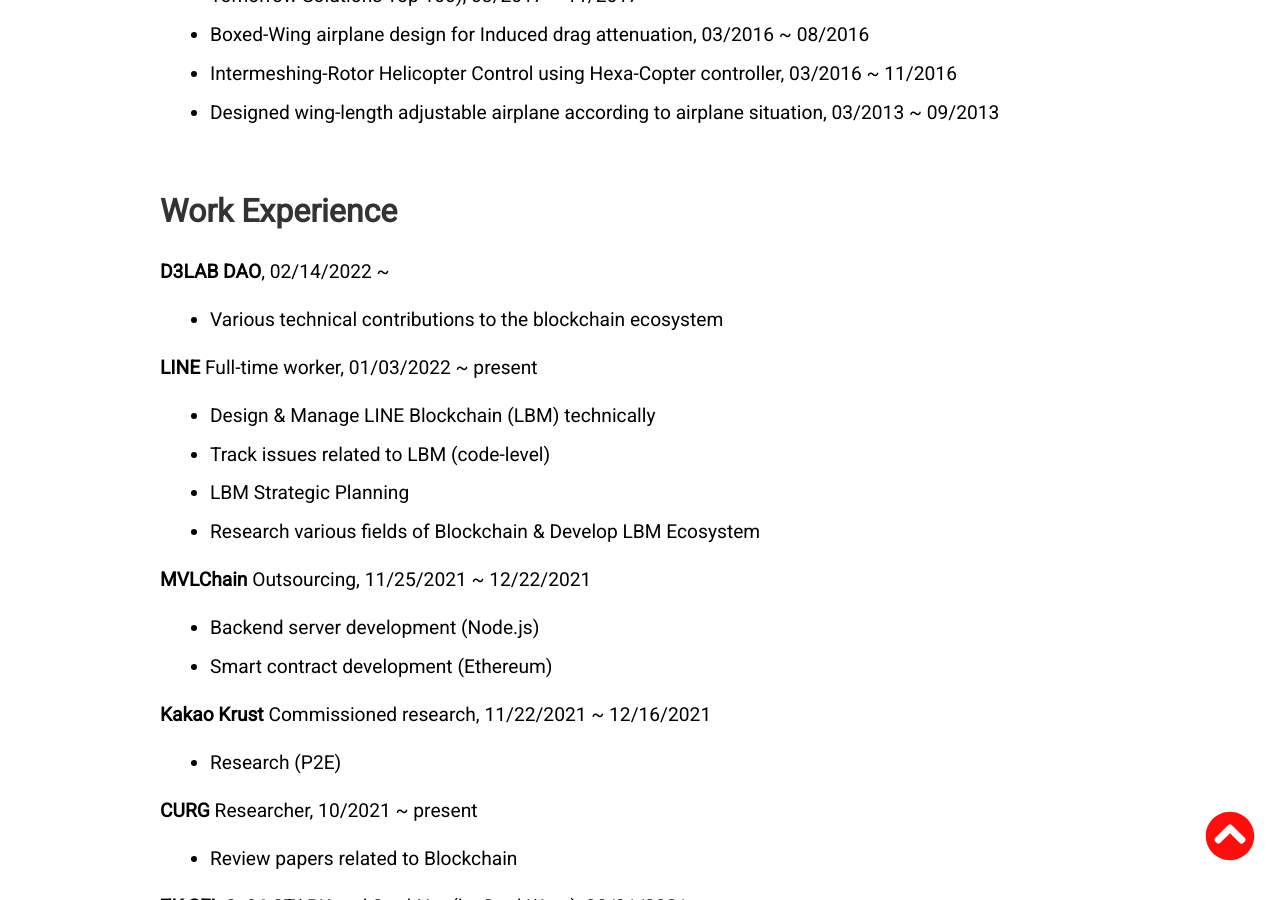
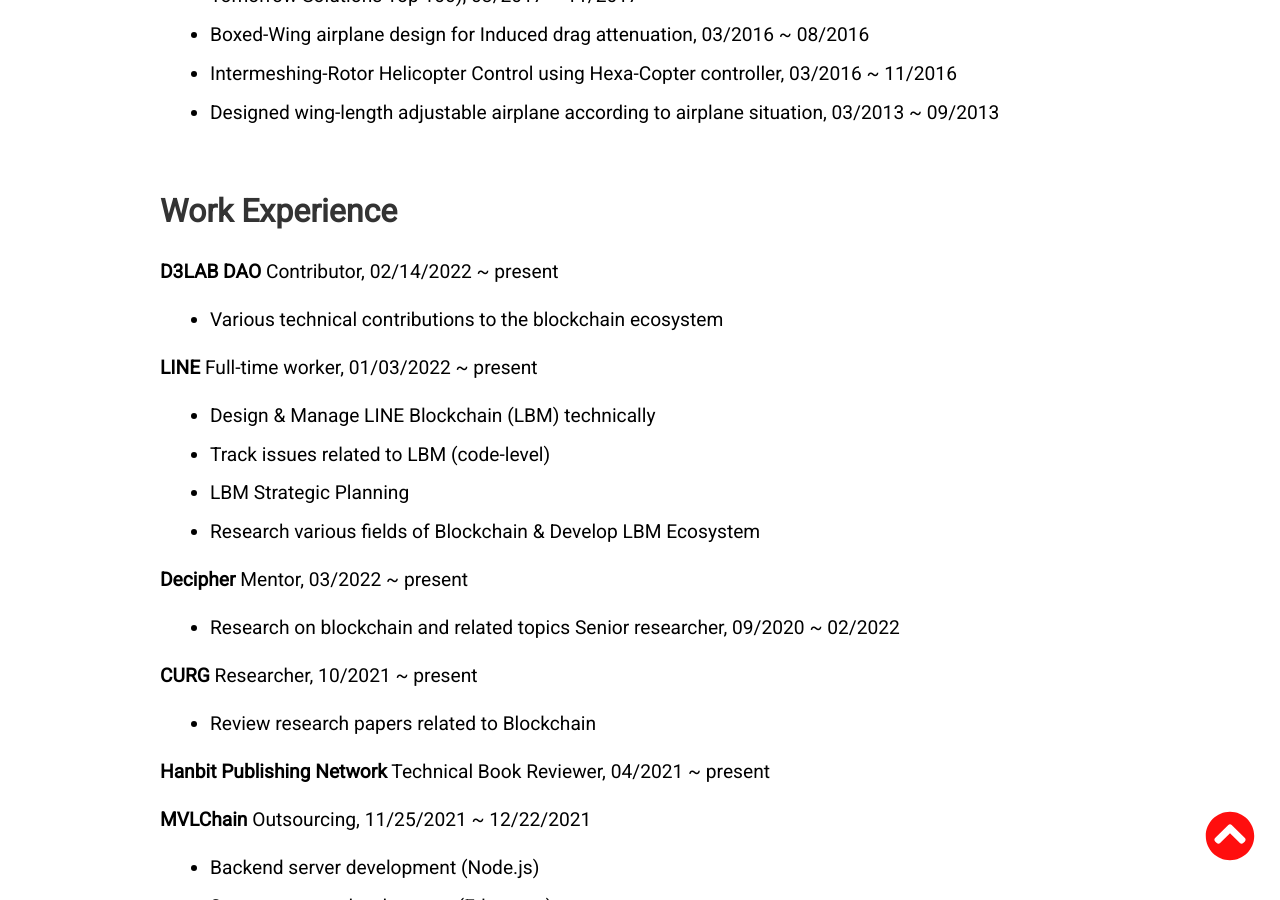
Before and after one commit to tkxkd0159/tkxkd0159.github.io, a Jekyll site: the page built from index.html, in a window 1280 px wide and 900 px high, scrolled down 3313 px. Built offline with Jekyll 4.4.1, drawn with Linux system fonts in a browser that asks for light colours; nearby versions of some CDN libraries; some of the changed text lies outside the part shown.

Commit message:
Update work experience

```diff
--- a/_includes/maincon.html
+++ b/_includes/maincon.html
@@ -79,7 +79,7 @@
 
 <h2 id="workhistory">Work Experience</h2>
 
-<p><strong>D3LAB DAO</strong>, 02/14/2022 ~ </p>
+<p><strong>D3LAB DAO</strong> Contributor, 02/14/2022 ~ present </p>
 <ul>
   <li>Various technical contributions to the blockchain ecosystem</li>
 </ul>
@@ -92,6 +92,18 @@
   <li>Research various fields of Blockchain & Develop LBM Ecosystem</li>
 </ul>
 
+<p><strong>Decipher</strong> Mentor, 03/2022 ~ present</p>
+<ul>
+  <li>Research on blockchain and related topics Senior researcher, 09/2020 ~ 02/2022</li>
+</ul>
+
+<p><strong>CURG</strong> Researcher, 10/2021 ~ present</p>
+<ul>
+  <li>Review research papers related to Blockchain</li>
+</ul>
+
+<p><strong>Hanbit Publishing Network</strong> Technical Book Reviewer, 04/2021 ~ present</p>
+
 <p><strong>MVLChain</strong> Outsourcing, 11/25/2021 ~ 12/22/2021</p>
 <ul>
   <li>Backend server development (Node.js)</li>
@@ -100,12 +112,7 @@
 
 <p><strong>Kakao Krust</strong> Commissioned research, 11/22/2021 ~ 12/16/2021</p>
 <ul>
-  <li>Research (P2E) </li>
-</ul>
-
-<p><strong>CURG</strong> Researcher, 10/2021 ~ present</p>
-<ul>
-  <li>Review papers related to Blockchain</li>
+  <li>Research P2E and Web3 game </li>
 </ul>
 
 
@@ -113,15 +120,6 @@
 <ul>
   <li>Translate the sessions</li>
 </ul>
-
-<p><strong>Hanbit Publishing Network</strong> Technical Book Reviewer, 04/2021 ~ present</p>
-
-<p><strong>Decipher</strong> Senior researcher, 09/2020 ~ present</p>
-<ul>
-  <li>Research on blockchain and related topics</li>
-  <li>Mentor, 02/2022~ </li>
-</ul>
-
 
 
 <p><strong>Korea University</strong> TA, 09/2020 ~ 12/2020</p>
@@ -200,6 +198,9 @@
 
 <ul>
   <li>
+    <p>블록체인 실무응용 1 / 2, Seoul National University</p>
+  </li>
+  <li>
     <p>Linear Algebra by Jaegul Choo</p>
   </li>
 
@@ -217,8 +218,5 @@
   <li>
     <p>Sensor Engineering by Inkyu Park</p>
   </li>
-   <li>
-    <p>블록체인 실무응용 1, 2 by SNU</p>
-  </li>
 
 </ul>
```
